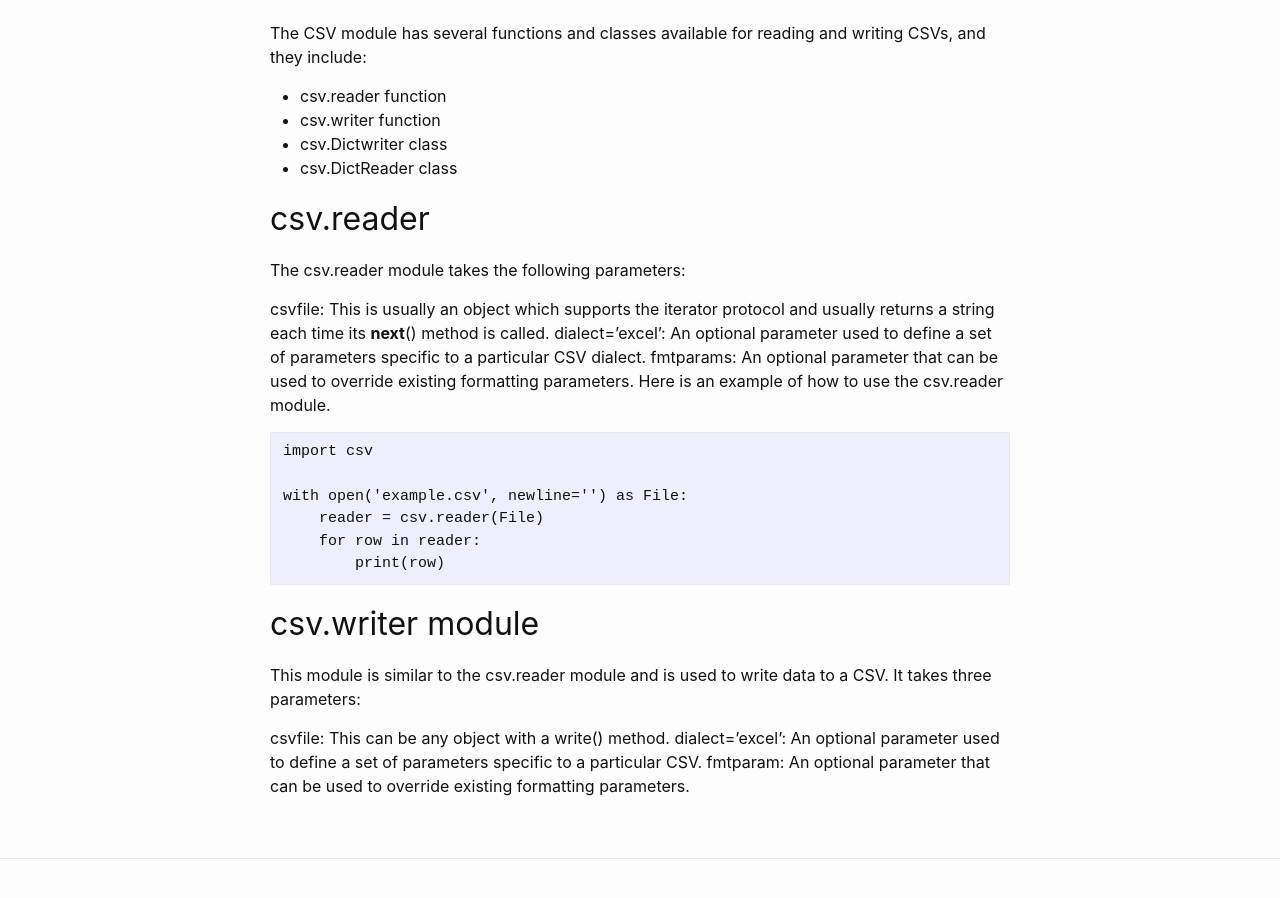
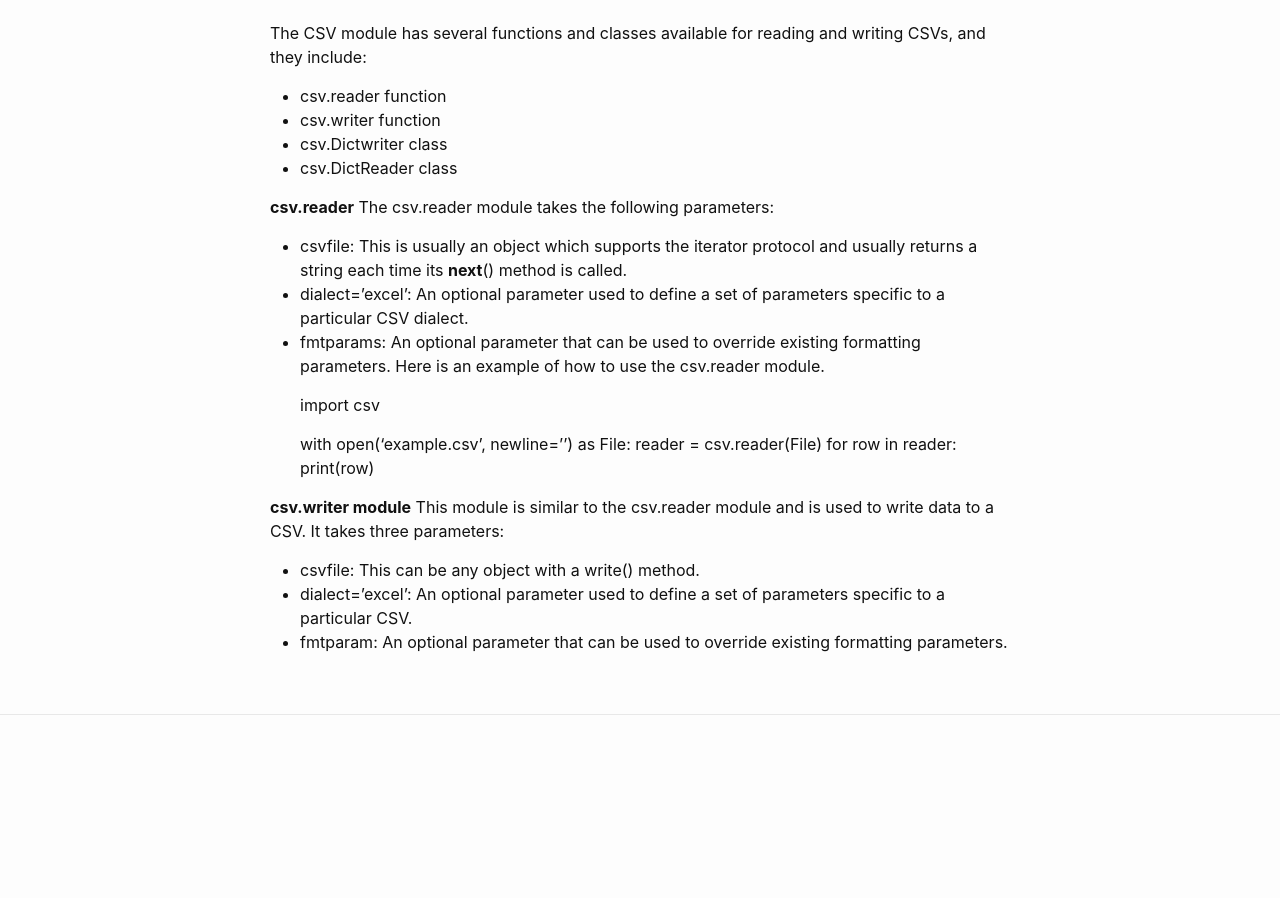
Before and after one commit to dwit013/dwit013.github.io, a Jekyll site: the page built from module/7/file-handling-advanced.md, in a window 1280 px wide and 900 px high, scrolled down 564 px. Built offline with Jekyll 4.4.1, drawn with Linux system fonts in a browser that asks for light colours; our own code applies the rules of GitHub Pages for plain Markdown files; after the commit the page ends 1339 px from its top, so only the background shows below that; part of the change alters nothing that is shown.

```diff
--- a/module/7/file-handling-advanced.md
+++ b/module/7/file-handling-advanced.md
@@ -16,8 +16,6 @@ A CSV (comma separated values) file allows data to be saved in a tabular structu
 The CSV format is the most commonly used import and export format for databases and spreadsheets. This tutorial will give a detailed introduction to CSV’s and the modules and classes available for reading and writing data to CSV files. It will also cover a working example to show you how to read and write data to a CSV file in Python.
 
 ## Reader and Writer Modules
-
-
 The CSV module has several functions and classes available for reading and writing CSVs, and they include:
 
 * csv.reader function
@@ -25,12 +23,12 @@ The CSV module has several functions and classes available for reading and writi
 * csv.Dictwriter class
 * csv.DictReader class
 
-## csv.reader
+**csv.reader**
 The csv.reader module takes the following parameters:
 
-csvfile: This is usually an object which supports the iterator protocol and usually returns a string each time its __next__() method is called.
-dialect='excel': An optional parameter used to define a set of parameters specific to a particular CSV dialect.
-fmtparams: An optional parameter that can be used to override existing formatting parameters.
+* csvfile: This is usually an object which supports the iterator protocol and usually returns a string each time its __next__() method is called.
+* dialect='excel': An optional parameter used to define a set of parameters specific to a particular CSV dialect.
+* fmtparams: An optional parameter that can be used to override existing formatting parameters.
 Here is an example of how to use the csv.reader module.
 
 	import csv
@@ -40,9 +38,9 @@ Here is an example of how to use the csv.reader module.
 	    for row in reader:
 		print(row)
 
-## csv.writer module
+**csv.writer module**
 This module is similar to the csv.reader module and is used to write data to a CSV. It takes three parameters:
 
-csvfile: This can be any object with a write() method.
-dialect='excel': An optional parameter used to define a set of parameters specific to a particular CSV.
-fmtparam: An optional parameter that can be used to override existing formatting parameters.
+* csvfile: This can be any object with a write() method.
+* dialect='excel': An optional parameter used to define a set of parameters specific to a particular CSV.
+* fmtparam: An optional parameter that can be used to override existing formatting parameters.
```
